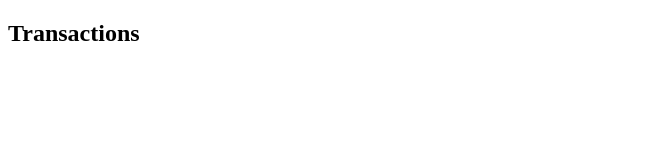
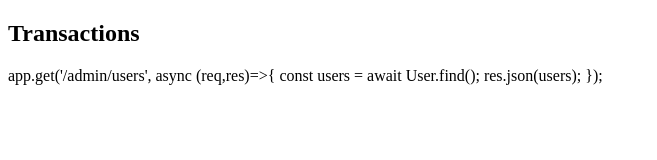
Before and after one commit to mwebidouglas08-netizen/pesa-grow-pro, a website: page frontend/admin/index.html in a window 1280 px wide. Shown: the whole page, without its empty margins (0-657 px from the left). Drawn offline with Linux system fonts and the light colour scheme; no server answers.

Commit message:
Update index.html

```diff
--- a/frontend/admin/index.html
+++ b/frontend/admin/index.html
@@ -6,6 +6,10 @@
 <body>
 <h2>Transactions</h2>
 <ul id="list"></ul>
+    app.get('/admin/users', async (req,res)=>{
+    const users = await User.find();
+    res.json(users);
+});
 
 <script>
 async function load(){
```
